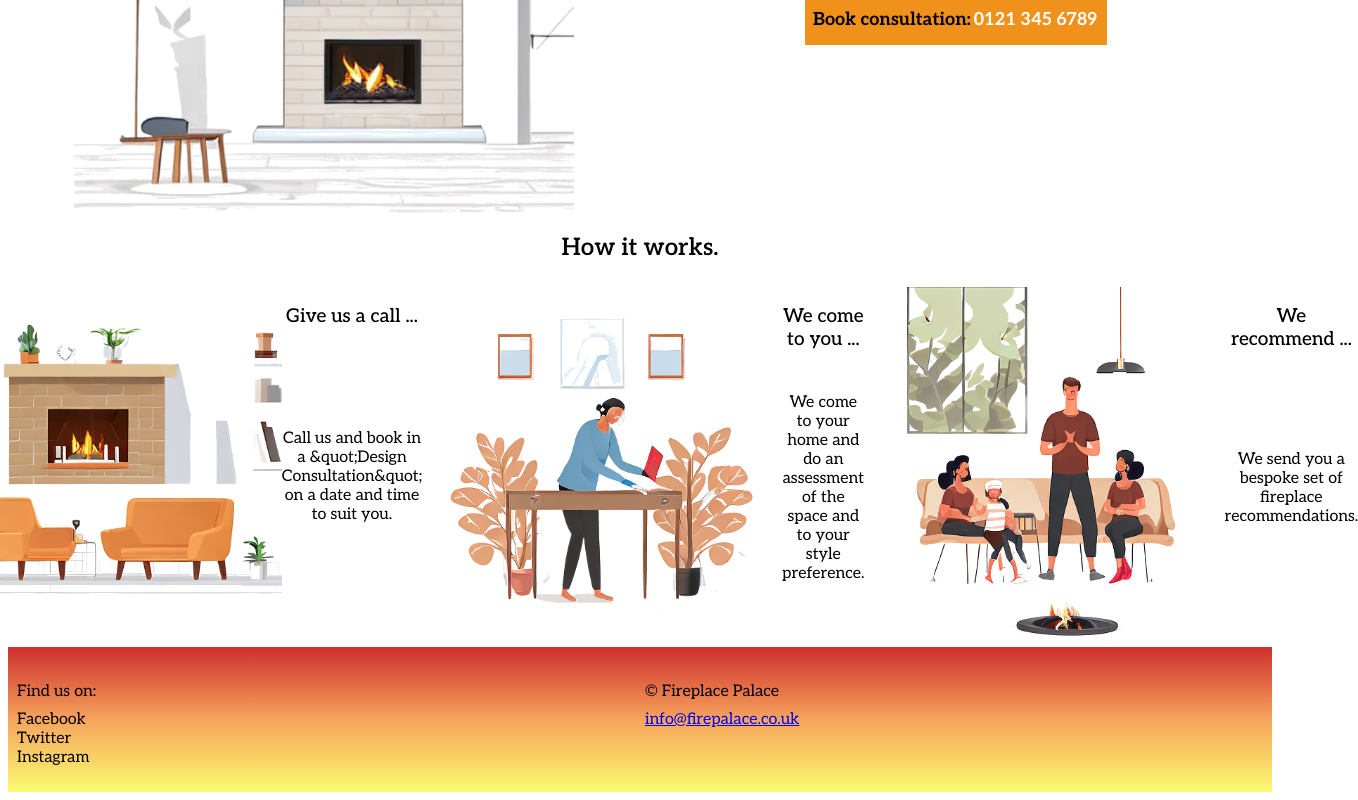
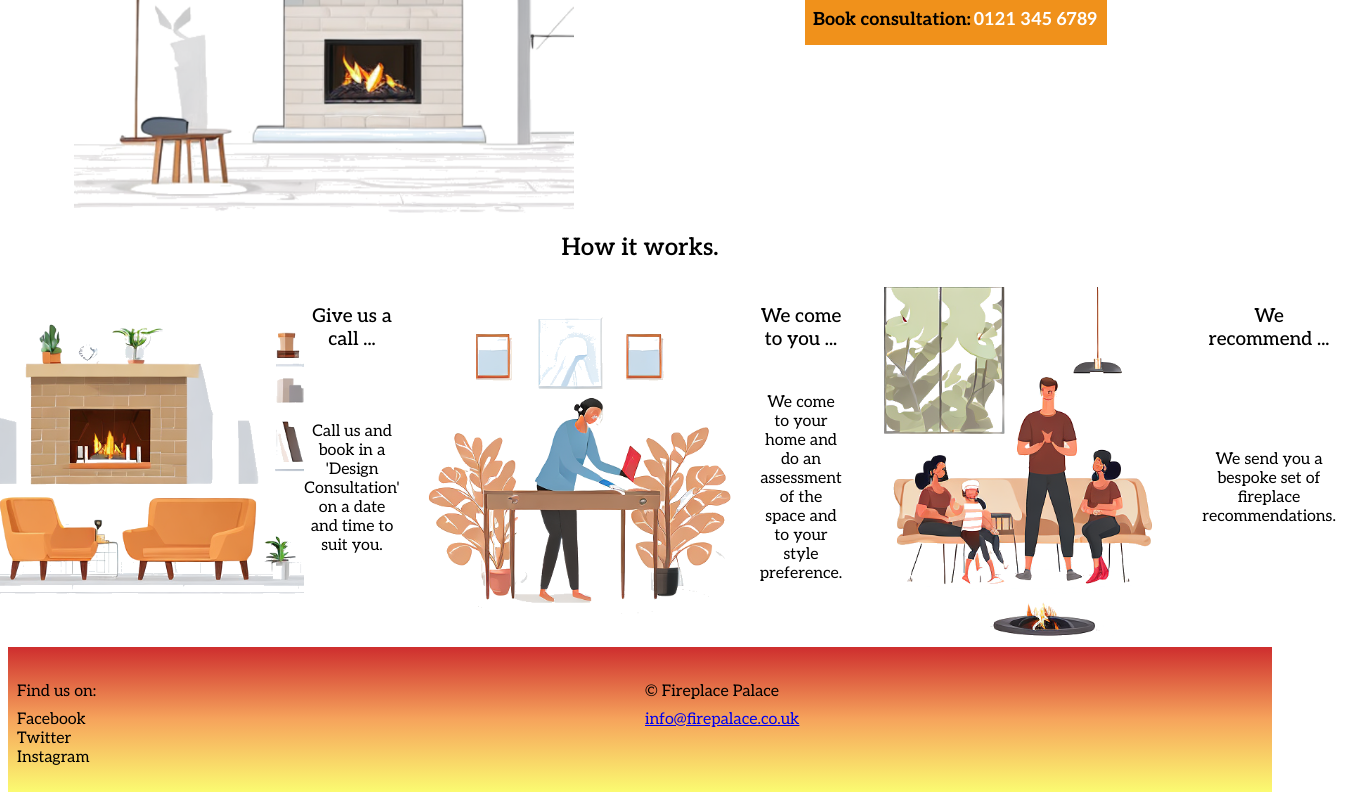
Before and after one commit to cbazzy/fireplace-fork, a Next.js app: page / in a window 1280 px wide. Shown: the part 306-1106 px from the top of the page, 1358 px wide, since content can reach past the window. Built offline with nearby package versions, Linux system fonts and the light colour scheme.

Commit message:
Corrected quotation marks around 'Design Consultation' in card 1

```diff
--- a/src/hiw-container/hiw-cards.jsx
+++ b/src/hiw-container/hiw-cards.jsx
@@ -5,7 +5,7 @@ const cards = [
   {
     img: "/how-it-works-1.png",
     title: "Give us a call ...",
-    text: "Call us and book in a &quot;Design Consultation&quot; on a date and time to suit you.",
+    text: "Call us and book in a 'Design Consultation' on a date and time to suit you.",
   },
   {
     img: "/how-it-works-2.png",
```
